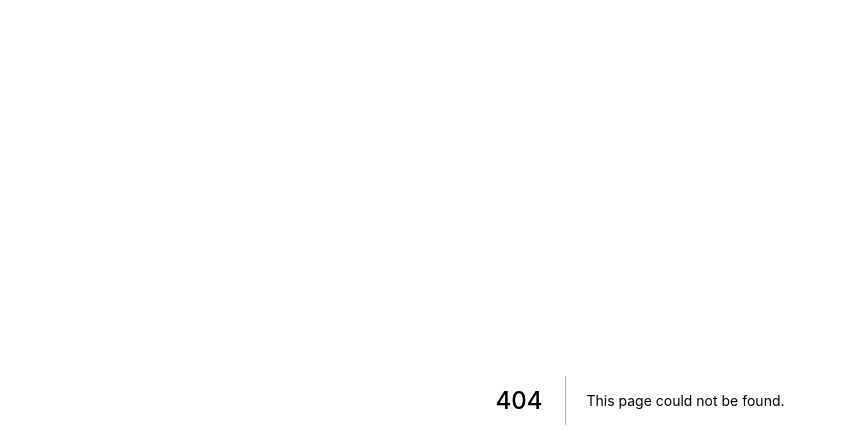
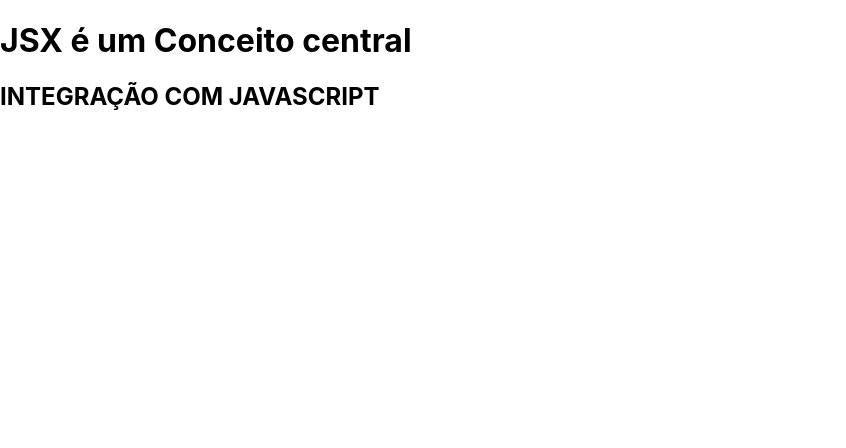
Before and after one commit to polyanetuag/fundamentos, a Next.js app: page /jsx in a window 1280 px wide. Before the commit this address had no page. Shown: the top 448 px of the page, without its empty margins (0-846 px from the left). Built offline with nearby package versions, Linux system fonts and the light colour scheme.

Commit message:
javascript/jsx integration

```diff
--- /dev/null
+++ b/src/pages/jsx.jsx
@@ -0,0 +1,15 @@
+export default function JSX() {
+  const title = <h1>JSX é um Conceito central</h1>
+
+  function subtitulo() {
+    return <h2>{'Integração com javaScript'.toUpperCase()}</h2>
+  }
+    return (
+      <div>
+        {title}
+        {subtitulo()}
+      </div>
+    )
+}
+
+//o par de {} dá acesso a manipulações do js
```
